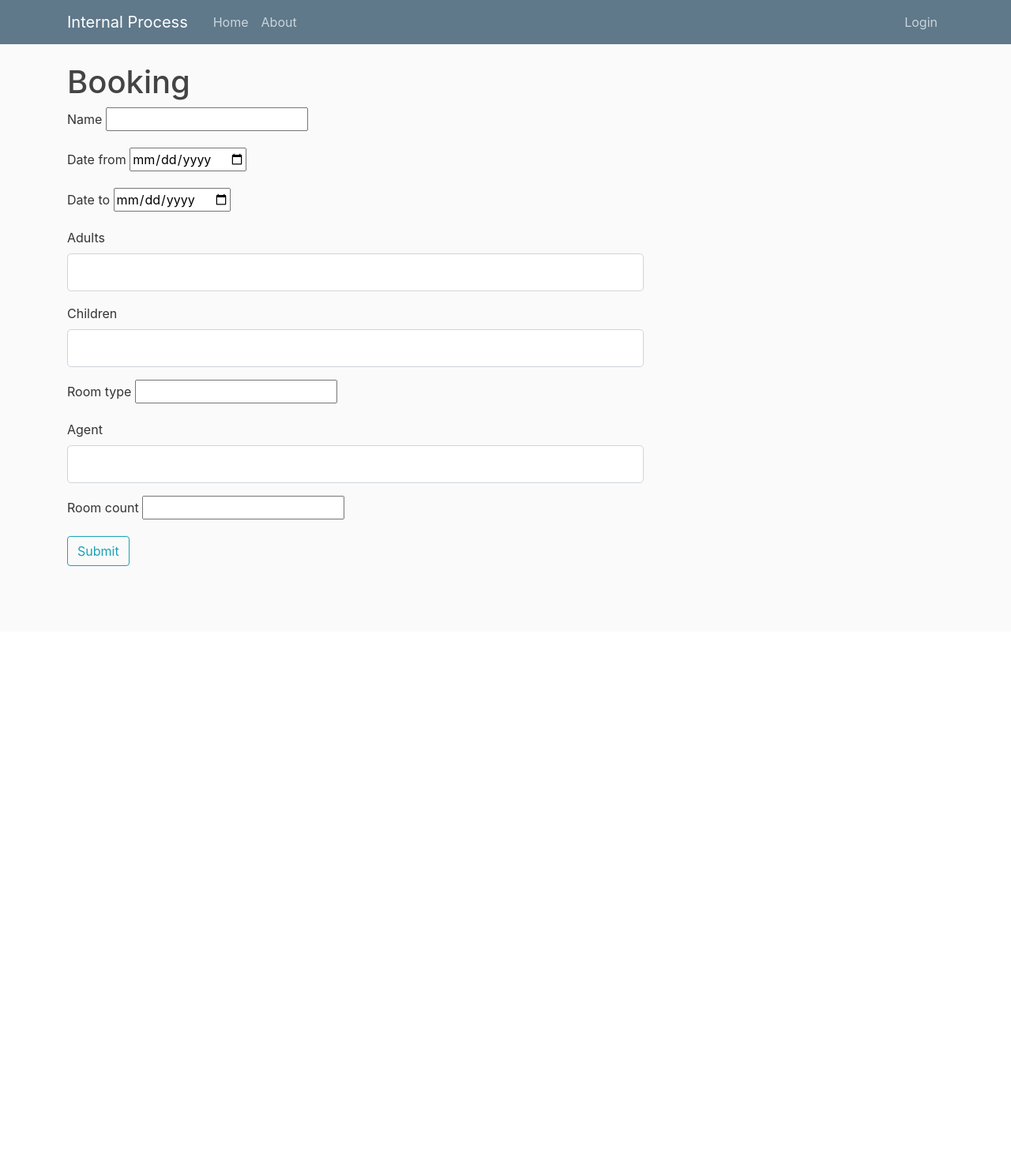
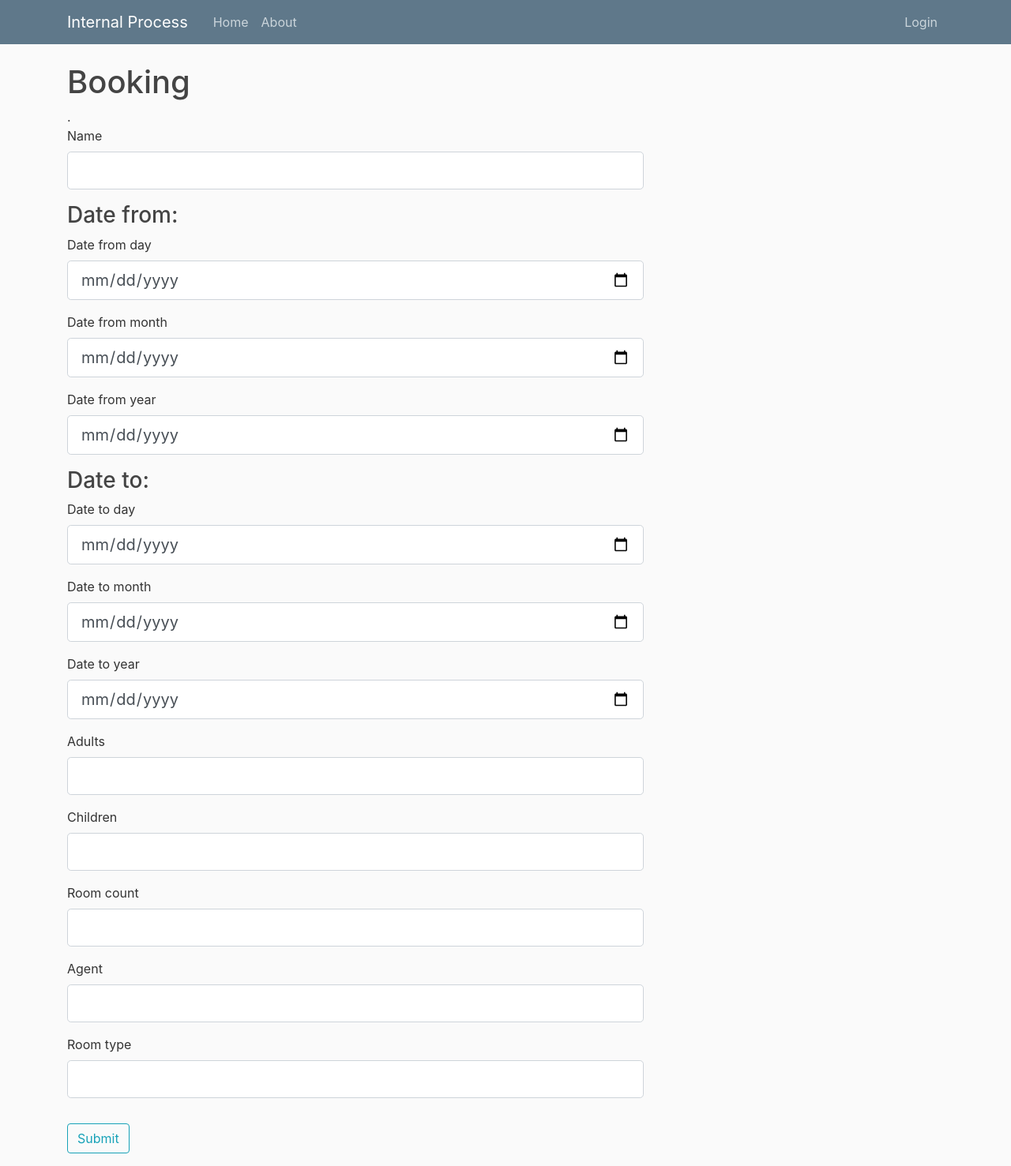
Before and after one commit to Danhdzo/final_project, a Python web app: template INIT/templates/booking.html in a window 1280 px wide. Shown: the whole page at 79% size. Before the commit the page ends 717 px from the top, so only its background shows below. Run offline with Jinja, Linux system fonts and the light colour scheme; the template is opened without the code that fills it: most values are stand-ins (such as "Sample title", 1, 10 or a date in 2020); form fields are guessed from the names that the template uses; some libraries are stand-ins or nearby versions.

Commit message:
payments payments updated

```diff
--- a/INIT/templates/booking.html
+++ b/INIT/templates/booking.html
@@ -4,29 +4,115 @@
         <h1>Booking</h1></legend>
     <!--- name Form  -->
     <div class="form-container">
-        <form method="POST" action="">
-            <div class="form-group" id="name_form">
-                <fieldset>
-                    {{ form.name.label(class="form-control-label") }}
-                    {{ form.name }}
-                </fieldset>
+        <form method="POST" method="get" action="">.
+            {{ form.hidden_tag() }}
+            <fieldset class="form-group">
+                <!--- name form --->
+                <div class="form-group" id="name">
+
+                    {{ form.name.label(class="form-control-label" ) }}
+                    {% if form.name.errors %}
+                        {{ form.name(class="form-control form-control-lg is-invalid") }}
+                        <div class="invalid-feedback">
+                            {% for error in form.name.errors %}
+                                <span>{{ error }}</span>
+                            {% endfor %}
                         </div>
-            <!--- date from Form  -->
-            <div class="form-group" id="date_from_form">
-                {{ form.date_from.label(class="form-control-label") }}
-                {{ form.date_from }}
+                    {% else %}
+                        {{ form.name(class="form-control form-control-lg") }}
+                    {% endif %}
+                </div>
+                <h3>Date from:</h3>
+                <!--- date_from_day form --->
+                <div class="form-group" id="name">
+                    {{ form.date_from_day.label(class="form-control-label" ) }}
+                    {% if form.date_from_day.errors %}
+                        {{ form.date_from_day(class="form-control form-control-lg is-invalid") }}
+                        <div class="invalid-feedback">
+                            {% for error in form.date_from_day.errors %}
+                                <span>{{ error }}</span>
+                            {% endfor %}
+                        </div>
+                    {% else %}
+                        {{ form.date_from_day(class="form-control form-control-lg") }}
+                    {% endif %}
+                </div>
+                <!--- date_from_month form --->
+                <div class="form-group" id="name">
+                    {{ form.date_from_month.label(class="form-control-label" ) }}
+                    {% if form.date_from_month.errors %}
+                        {{ form.date_from_month(class="form-control form-control-lg is-invalid") }}
+                        <div class="invalid-feedback">
+                            {% for error in form.date_from_month.errors %}
+                                <span>{{ error }}</span>
+                            {% endfor %}
+                        </div>
+                    {% else %}
+                        {{ form.date_from_month(class="form-control form-control-lg") }}
+                    {% endif %}
+                </div>
+                <!--- date_from_year form --->
+                <div class="form-group" id="name">
+                    {{ form.date_from_year.label(class="form-control-label" ) }}
+                    {% if form.date_from_year.errors %}
+                        {{ form.date_from_year(class="form-control form-control-lg is-invalid") }}
+                        <div class="invalid-feedback">
+                            {% for error in form.date_from_year.errors %}
+                                <span>{{ error }}</span>
+                            {% endfor %}
+                        </div>
+                    {% else %}
+                        {{ form.date_from_year(class="form-control form-control-lg") }}
+                    {% endif %}
+                </div>
 
+                <!--- date_to_day form --->
+                <h3>Date to:</h3>
+                <div class="form-group" id="name">
+                    {{ form.date_to_day.label(class="form-control-label" ) }}
+                    {% if form.date_to_day.errors %}
+                        {{ form.date_to_day(class="form-control form-control-lg is-invalid") }}
+                        <div class="invalid-feedback">
+                            {% for error in form.date_to_day.errors %}
+                                <span>{{ error }}</span>
+                            {% endfor %}
                         </div>
-            <!--- date to Form  -->
-            <div class="form-group" id="date_to_form">
-                {{ form.date_to.label(class="form-control-label") }}
-                {{ form.date_to }}
+                    {% else %}
+                        {{ form.date_to_day(class="form-control form-control-lg") }}
+                    {% endif %}
+                </div>
+                <!--- date_to_month form --->
+                <div class="form-group" id="name">
+                    {{ form.date_to_month.label(class="form-control-label" ) }}
+                    {% if form.date_to_month.errors %}
+                        {{ form.date_to_month(class="form-control form-control-lg is-invalid") }}
+                        <div class="invalid-feedback">
+                            {% for error in form.date_to_month.errors %}
+                                <span>{{ error }}</span>
+                            {% endfor %}
+                        </div>
+                    {% else %}
+                        {{ form.date_to_month(class="form-control form-control-lg") }}
+                    {% endif %}
+                </div>
+                <!--- date_to_year form --->
+                <div class="form-group" id="name">
+                    {{ form.date_to_year.label(class="form-control-label" ) }}
+                    {% if form.date_to_year.errors %}
+                        {{ form.date_to_year(class="form-control form-control-lg is-invalid") }}
+                        <div class="invalid-feedback">
+                            {% for error in form.date_to_year.errors %}
+                                <span>{{ error }}</span>
+                            {% endfor %}
+                        </div>
+                    {% else %}
+                        {{ form.date_to_year(class="form-control form-control-lg") }}
+                    {% endif %}
+                </div>
 
-            </div>
-            <!--- adult Form  -->
-
-            <div class="form-group" id="last_name_form">
-                {{ form.adults.label(class="form-control-label") }}
+                <!--- adults form --->
+                <div class="form-group" id="name">
+                    {{ form.adults.label(class="form-control-label" ) }}
                     {% if form.adults.errors %}
                         {{ form.adults(class="form-control form-control-lg is-invalid") }}
                         <div class="invalid-feedback">
@@ -38,10 +124,9 @@
                         {{ form.adults(class="form-control form-control-lg") }}
                     {% endif %}
                 </div>
-            <!--- children Form  -->
-
-            <div class="form-group" id="last_name_form">
-                {{ form.children.label(class="form-control-label") }}
+                <!--- children form --->
+                <div class="form-group" id="name">
+                    {{ form.children.label(class="form-control-label" ) }}
                     {% if form.children.errors %}
                         {{ form.children(class="form-control form-control-lg is-invalid") }}
                         <div class="invalid-feedback">
@@ -53,22 +138,27 @@
                         {{ form.children(class="form-control form-control-lg") }}
                     {% endif %}
                 </div>
-        <!--- room_type Form  -->
-
-            <div class="form-group" id="name_form">
-                <fieldset>
-                    {{ form.room_type.label(class="form-control-label") }}
-                    {{ form.room_type }}
-                </fieldset>
+                <!--- room_count form --->
+                <div class="form-group" id="name">
+                    {{ form.room_count.label(class="form-control-label" ) }}
+                    {% if form.room_count.errors %}
+                        {{ form.room_count(class="form-control form-control-lg is-invalid") }}
+                        <div class="invalid-feedback">
+                            {% for error in form.room_count.errors %}
+                                <span>{{ error }}</span>
+                            {% endfor %}
                         </div>
-        <!--- children Form  -->
-
-            <div class="form-group" id="last_name_form">
-                {{ form.agent.label(class="form-control-label") }}
+                    {% else %}
+                        {{ form.room_count(class="form-control form-control-lg") }}
+                    {% endif %}
+                </div>
+                <!--- agent form --->
+                <div class="form-group" id="name">
+                    {{ form.agent.label(class="form-control-label" ) }}
                     {% if form.agent.errors %}
                         {{ form.agent(class="form-control form-control-lg is-invalid") }}
                         <div class="invalid-feedback">
-                        {% for error in form.agent.errors %}
+                            {% for error in form.room_count.errors %}
                                 <span>{{ error }}</span>
                             {% endfor %}
                         </div>
@@ -76,16 +166,23 @@
                         {{ form.agent(class="form-control form-control-lg") }}
                     {% endif %}
                 </div>
-        <!--- room_count Form  -->
+                <!--- room_type form --->
+                <div class="form-group" id="name">
+                    {{ form.room_type.label(class="form-control-label" ) }}
+                    {% if form.room_type.errors %}
+                        {{ form.room_type(class="form-control form-control-lg is-invalid") }}
+                        <div class="invalid-feedback">
+                            {% for error in form.room_type.errors %}
+                                <span>{{ error }}</span>
+                            {% endfor %}
+                        </div>
+                    {% else %}
+                        {{ form.room_type(class="form-control form-control-lg") }}
+                    {% endif %}
+                </div>
+            </fieldset>
 
-            <div class="form-group" id="name_form">
-                <fieldset>
-                    {{ form.room_count.label(class="form-control-label") }}
-                    {{ form.room_count }}
-                </fieldset>
-            </div>
             <!-- Submit Button -->
-
             <div class="form-group">
                 {{ form.submit(class="btn btn-outline-info") }}
             </div>
--- a/INIT/templates/persona.html
+++ b/INIT/templates/persona.html
@@ -4,7 +4,7 @@
         <h1>Client</h1></legend>
     <!--- name Form  -->
     <div class="form-container">
-        <form method="POST" action="">.
+        <form method="POST" method="get" action="">.
             {{ form.hidden_tag() }}
             <fieldset class="form-group" id="name">
                 <div class="form-group" id="name">
@@ -154,7 +154,6 @@
 
             </fieldset>
             <!-- Submit Button -->
-
             <div class="form-group">
                 {{ form.submit(class="btn btn-outline-info") }}
             </div>
```
Also changed, not shown: INIT/forms.py (+30 -58 lines), INIT/models.py (+6 -2 lines), INIT/routes.py (+43 -16 lines), INIT/site.db, INIT/templates/confirmation.html (renamed from INIT/templates/Confirmation.html). Lines whose indentation alone changed are shown as unchanged.
